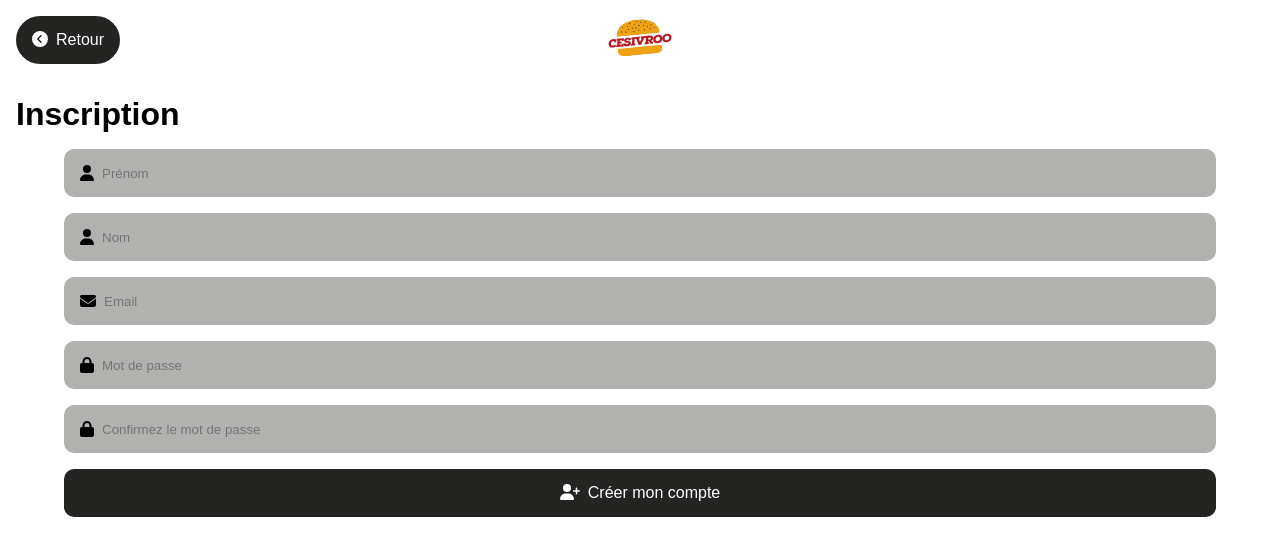
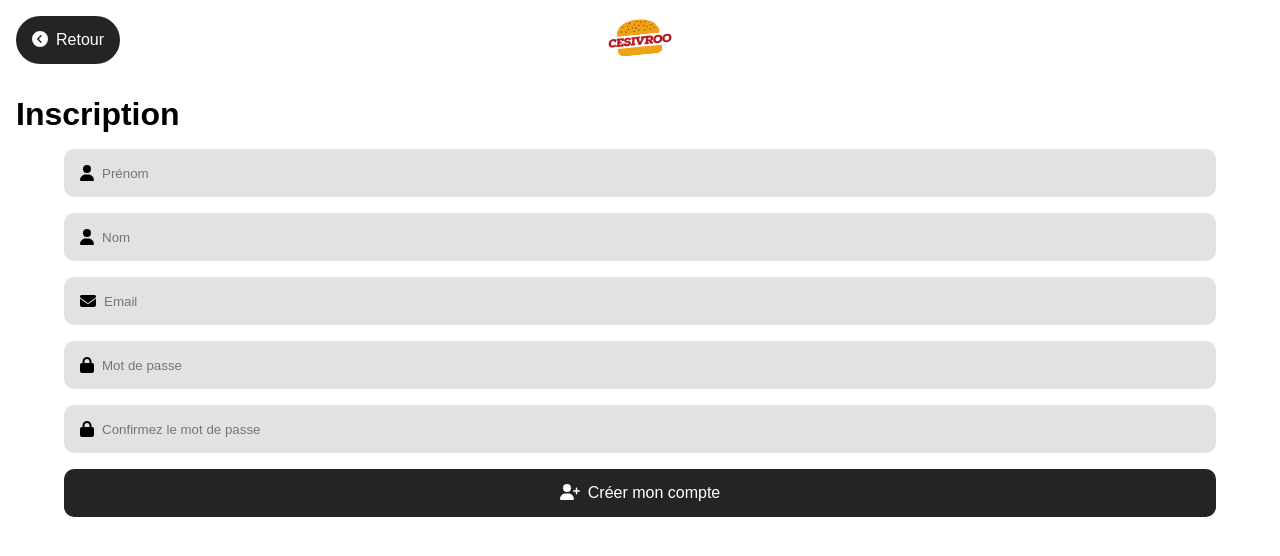
Before and after one commit to OscarPALISSOT/ElectiveLogicielWebApp, a React (Vite) app in the folder Web_Client_Front/: page /register in a window 1280 px wide. Shown: the top 556 px of the page. Built offline with nearby package versions, Linux system fonts and the light colour scheme; no server answers.

Commit message:
PL-29 update color

```diff
--- a/Web_Client_Front/src/Pages/Authentication/Authentication.tsx
+++ b/Web_Client_Front/src/Pages/Authentication/Authentication.tsx
@@ -91,7 +91,7 @@ function Authentication() {
                     placeholder={'Email'}
                     onChange={handleChange}
                     value={inputs.email}
-                    style={'secondary'}
+                    style={'primary'}
                     required={true}
                     radius={'smooth'}
                     icon={<FontAwesomeIcon icon={faUser}/>}
@@ -102,7 +102,7 @@ function Authentication() {
                     type={'password'}
                     onChange={handleChange}
                     value={inputs.pwd}
-                    style={'secondary'}
+                    style={'primary'}
                     required={true}
                     radius={'smooth'}
                     placeholder={'Mot de passe'}
--- a/Web_Client_Front/src/Pages/CreateAccount/CreateAccount.tsx
+++ b/Web_Client_Front/src/Pages/CreateAccount/CreateAccount.tsx
@@ -101,7 +101,7 @@ function CreateAccount() {
                     required={true}
                     value={inputs.firstName}
                     onChange={handleChange}
-                    style={'secondary'}
+                    style={'primary'}
                     icon={<FontAwesomeIcon icon={faUser} />}
                     radius={'smooth'}
                 />
@@ -112,7 +112,7 @@ function CreateAccount() {
                     required={true}
                     value={inputs.lastName}
                     onChange={handleChange}
-                    style={'secondary'}
+                    style={'primary'}
                     icon={<FontAwesomeIcon icon={faUser} />}
                     radius={'smooth'}
                 />
@@ -123,7 +123,7 @@ function CreateAccount() {
                     required={true}
                     value={inputs.email}
                     onChange={handleChange}
-                    style={'secondary'}
+                    style={'primary'}
                     icon={<FontAwesomeIcon icon={faEnvelope} />}
                     radius={'smooth'}
                 />
@@ -135,7 +135,7 @@ function CreateAccount() {
                     value={inputs.pwd}
                     placeholder={'Mot de passe'}
                     onChange={handleChange}
-                    style={'secondary'}
+                    style={'primary'}
                     icon={<FontAwesomeIcon icon={faLock} />}
                     radius={'smooth'}
                 />
@@ -145,7 +145,7 @@ function CreateAccount() {
                     required={true}
                     value={inputs.pwdConfirm}
                     onChange={handleChange}
-                    style={'secondary'}
+                    style={'primary'}
                     icon={<FontAwesomeIcon icon={faLock} />}
                     placeholder={'Confirmez le mot de passe'}
                     radius={'smooth'}
```
